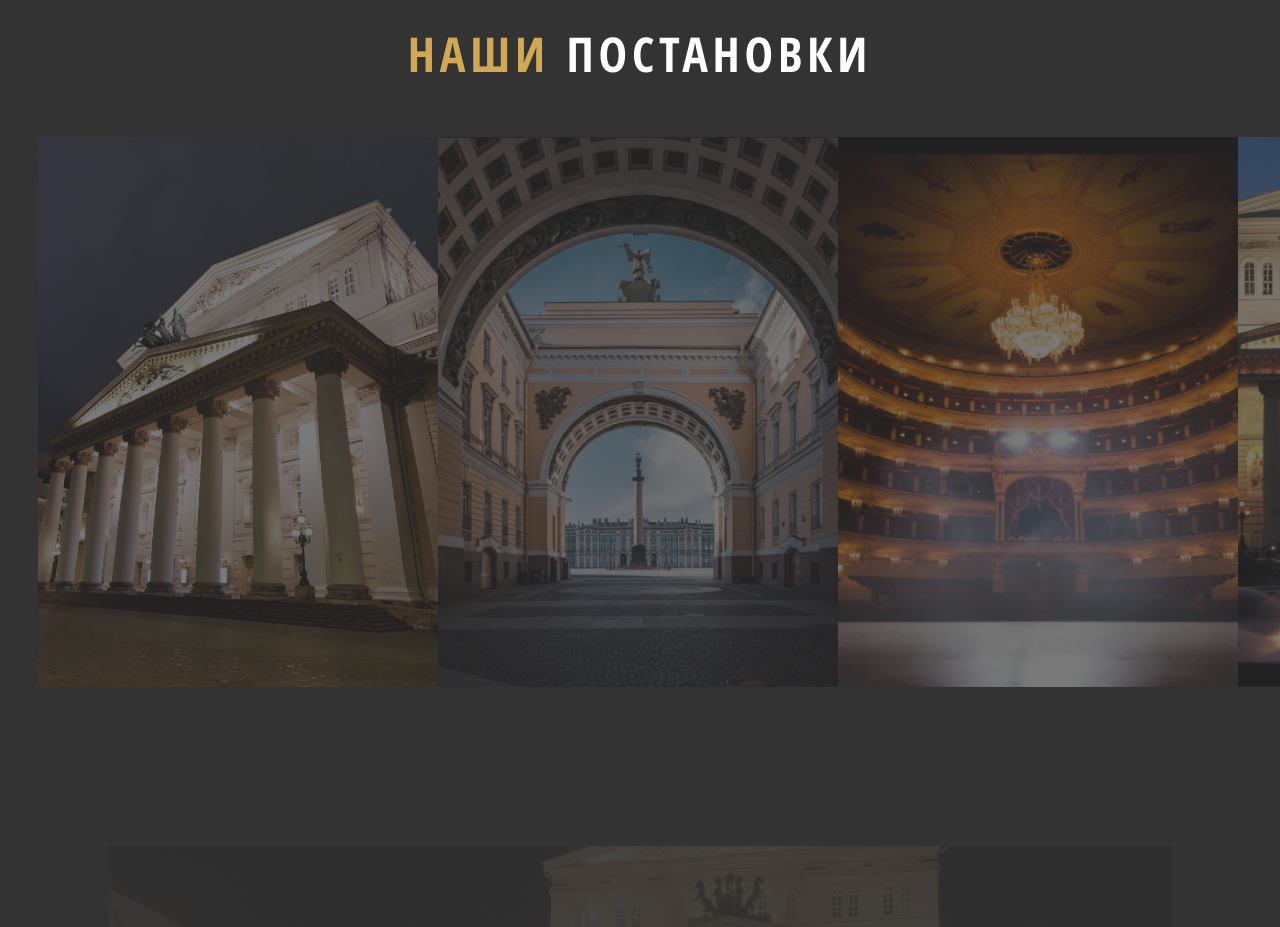
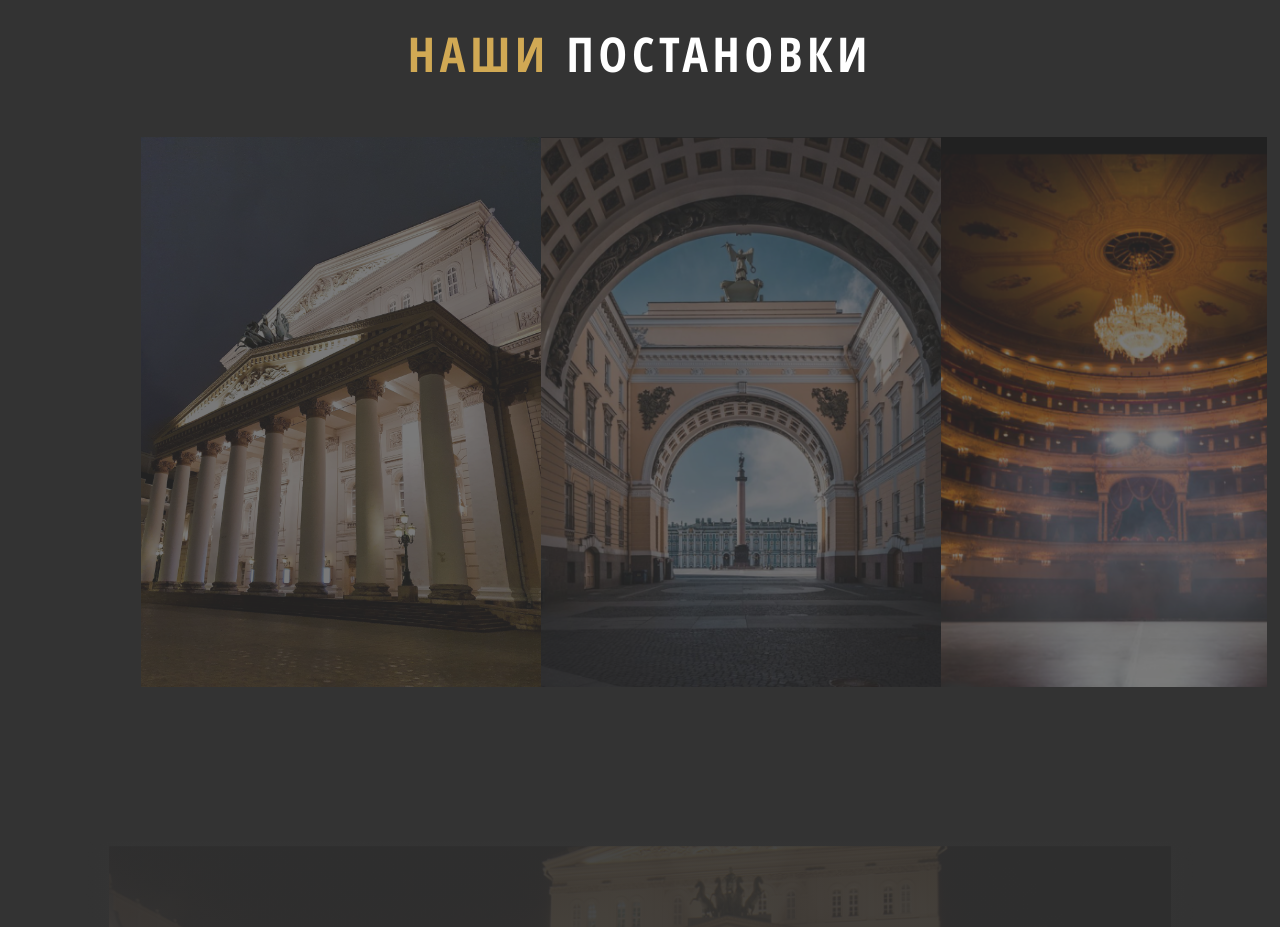
Before and after one commit to Viktory4121/web_big_theatre, a plain HTML site: page index.html in a window 1280 px wide. Shown: the part 1280-2207 px from the top of the page. Drawn offline with nearby package versions, Linux system fonts and the light colour scheme; a script that the page names is missing.

Commit message:
fix scroll-block

```diff
--- a/styles/style_scroll_block.css
+++ b/styles/style_scroll_block.css
@@ -48,10 +48,11 @@
 .slyder-scroll {
     flex-direction: row;
     /* height: 100%; */
-    margin-left: 150px;
-    margin-right: 100px;
+    margin: 0 10vw;
+    /* margin-right: 100px; */
     overflow-x: scroll;
     padding-bottom: 2vw;
+    padding-left: 10vw;
     /* scroll-behavior: smooth;
     scroll-snap-type: x mandatory; */
     width: 100%;
```
